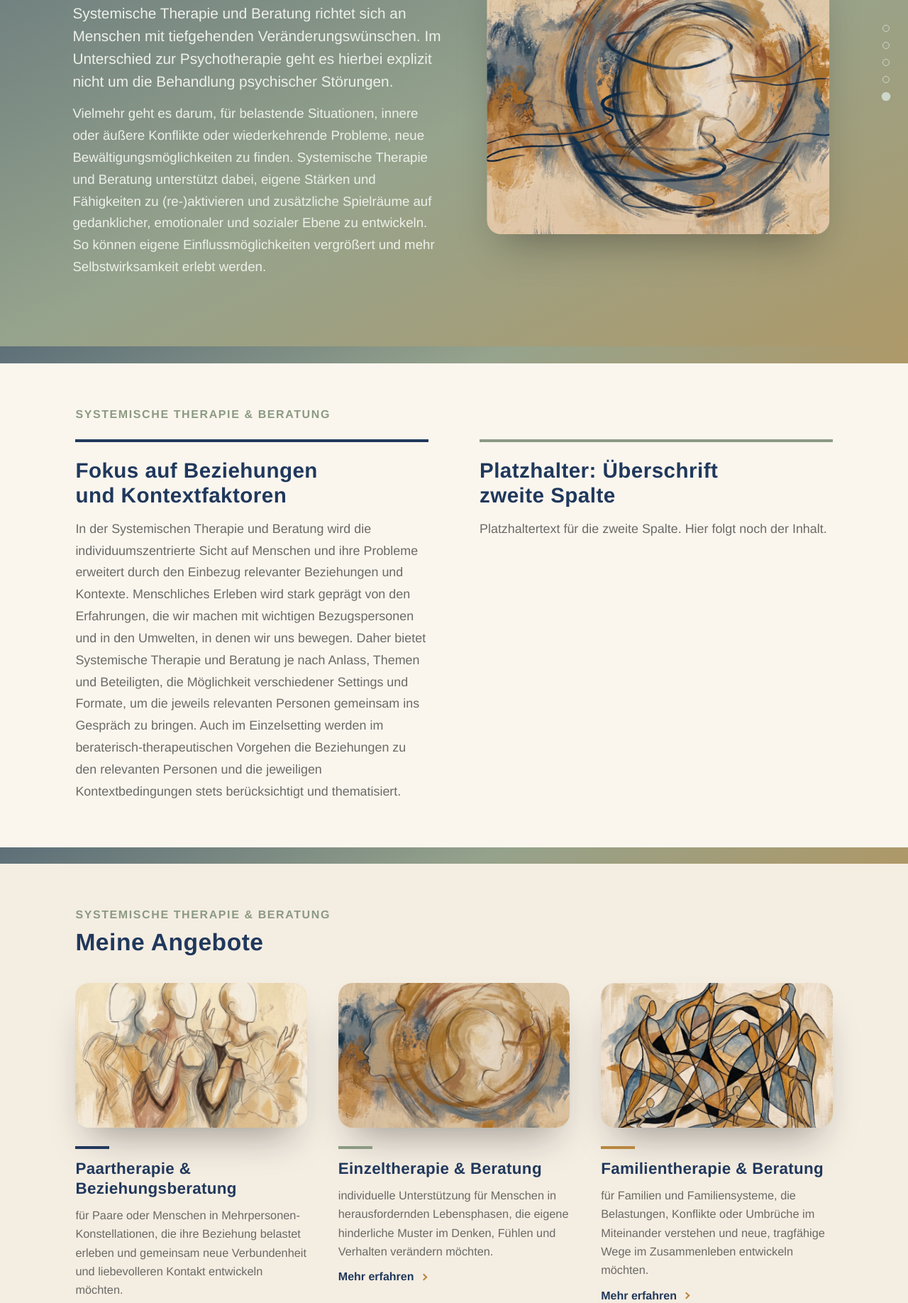
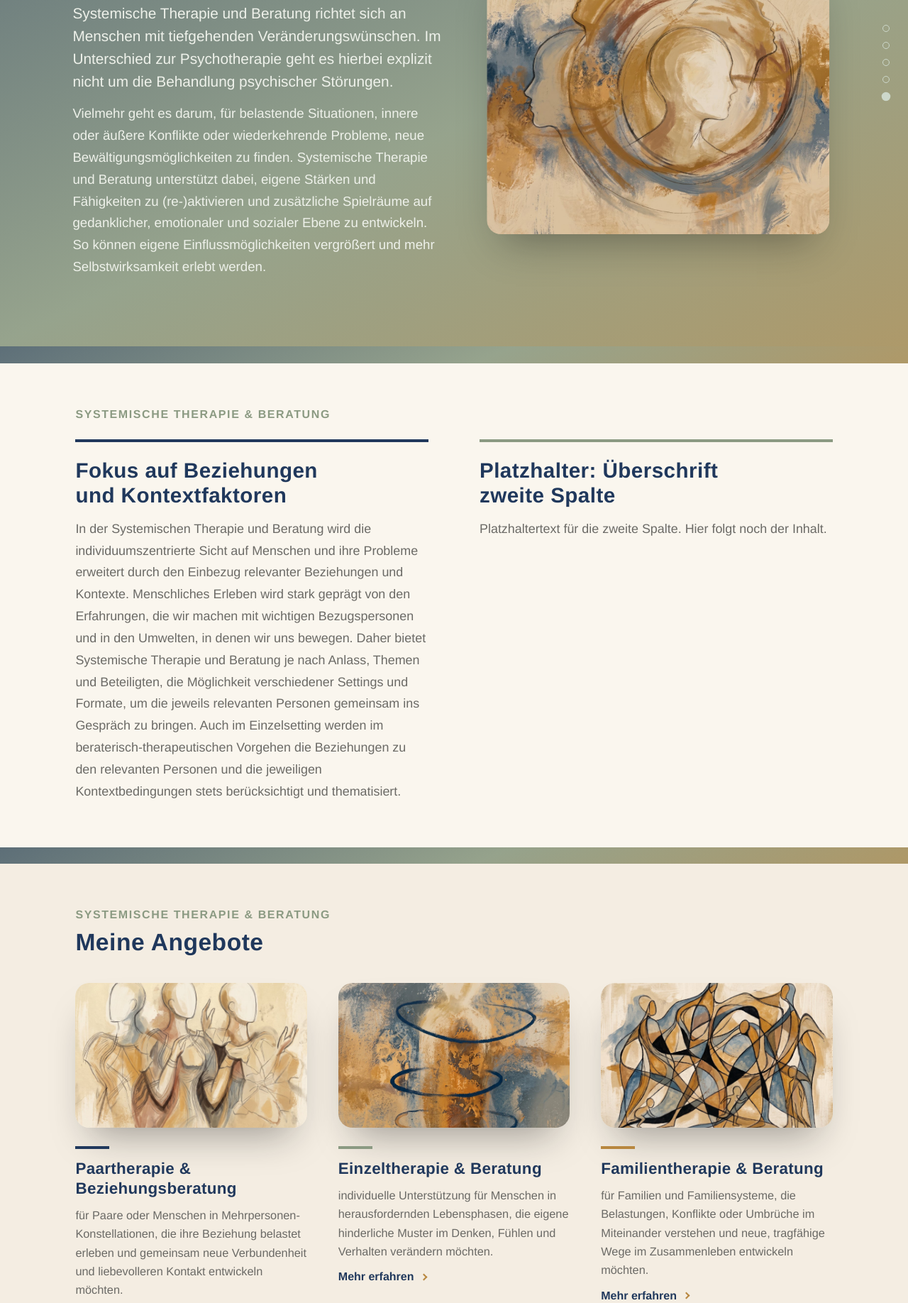
Before and after one commit to 310725-ks/Praxis-Website, an Eleventy site: page src/systemische-therapie/index.njk in a window 1280 px wide. Shown: the part 312-2148 px from the top of the page at 71% size. Built offline with nearby package versions, Linux system fonts and the light colour scheme; Eleventy itself is replaced by a stand-in of ours; files that its build step writes are made by us from their sources.

Commit message:
Bilder new

```diff
--- a/src/einzeltherapie/index.njk
+++ b/src/einzeltherapie/index.njk
@@ -18,7 +18,7 @@ description: "Einzeltherapie und Beratung bei Stefan Gowitzke in Berlin-Moabit u
           </div>
           <div class="hero-photo-wrap">
             <div class="hero-photo">
-              <img src="{{ '/assets/img/einzeltherapie-hero-2.jpg' | url }}" alt="Drei Köpfe im Profil, einer davon in einem goldenen Wirbel aus Kreisen, in Gold- und Blautönen gemalt">
+              <img src="{{ '/assets/img/einzeltherapie-hero-3.jpg' | url }}" alt="Schemenhafte Figur, von blauen Ringen umkreist, in Gold- und Rosttönen gemalt">
             </div>
           </div>
         </div>
--- a/src/systemische-therapie/index.njk
+++ b/src/systemische-therapie/index.njk
@@ -17,7 +17,7 @@ description: "Systemische Therapie und Beratung bei Stefan Gowitzke in Berlin-Mo
           </div>
           <div class="hero-photo-wrap">
             <div class="hero-photo">
-              <img src="{{ '/assets/img/systemische-therapie-hero.jpg' | url }}" alt="Ein Kopf in einem Wirbel aus Kreisen und Linien, gemalt in Gold- und Blautönen, als Sinnbild für Mensch und Kontext">
+              <img src="{{ '/assets/img/systemische-therapie-hero-2.jpg' | url }}" alt="Drei Köpfe im Profil, einer davon in einem goldenen Wirbel aus Kreisen, in Gold- und Blautönen gemalt, als Sinnbild für Mensch und Kontext">
             </div>
           </div>
         </div>
@@ -42,7 +42,7 @@ description: "Systemische Therapie und Beratung bei Stefan Gowitzke in Berlin-Mo
         <h2 class="rd-h2">Meine Angebote</h2>
         <div class="rd-offer-grid">
           <a class="rd-offer" href="{{ '/paartherapie/' | url }}"><div class="rd-offer-img"><img src="{{ '/assets/img/paartherapie-hero-2.jpg' | url }}" alt="" loading="lazy"></div><span class="rd-bar"></span><h3>Paartherapie &amp; Beziehungsberatung</h3><p>für Paare oder Menschen in Mehrpersonen-Konstellationen, die ihre Beziehung belastet erleben und gemeinsam neue Verbundenheit und liebevolleren Kontakt entwickeln möchten.</p><span class="rd-more-link">Mehr erfahren<span class="rd-chev"></span></span></a>
-          <a class="rd-offer" href="{{ '/einzeltherapie/' | url }}"><div class="rd-offer-img"><img src="{{ '/assets/img/einzeltherapie-hero-2.jpg' | url }}" alt="" loading="lazy"></div><span class="rd-bar"></span><h3>Einzeltherapie &amp; Beratung</h3><p>individuelle Unterstützung für Menschen in herausfordernden Lebensphasen, die eigene hinderliche Muster im Denken, Fühlen und Verhalten verändern möchten.</p><span class="rd-more-link">Mehr erfahren<span class="rd-chev"></span></span></a>
+          <a class="rd-offer" href="{{ '/einzeltherapie/' | url }}"><div class="rd-offer-img"><img src="{{ '/assets/img/einzeltherapie-hero-3.jpg' | url }}" alt="" loading="lazy"></div><span class="rd-bar"></span><h3>Einzeltherapie &amp; Beratung</h3><p>individuelle Unterstützung für Menschen in herausfordernden Lebensphasen, die eigene hinderliche Muster im Denken, Fühlen und Verhalten verändern möchten.</p><span class="rd-more-link">Mehr erfahren<span class="rd-chev"></span></span></a>
           <a class="rd-offer" href="{{ '/familientherapie/' | url }}"><div class="rd-offer-img"><img src="{{ '/assets/img/familientherapie-hero-2.jpg' | url }}" alt="" loading="lazy"></div><span class="rd-bar"></span><h3>Familientherapie &amp; Beratung</h3><p>für Familien und Familiensysteme, die Belastungen, Konflikte oder Umbrüche im Miteinander verstehen und neue, tragfähige Wege im Zusammenleben entwickeln möchten.</p><span class="rd-more-link">Mehr erfahren<span class="rd-chev"></span></span></a>
         </div>
       </div>
```
Also changed, not shown: src/assets/img/einzeltherapie-hero-3.jpg (added), src/assets/img/systemische-therapie-hero-2.jpg (added).
